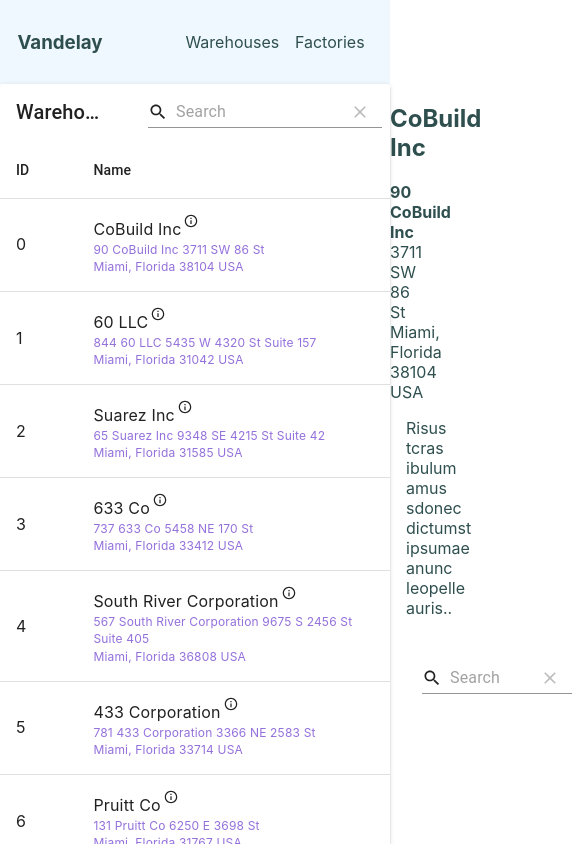
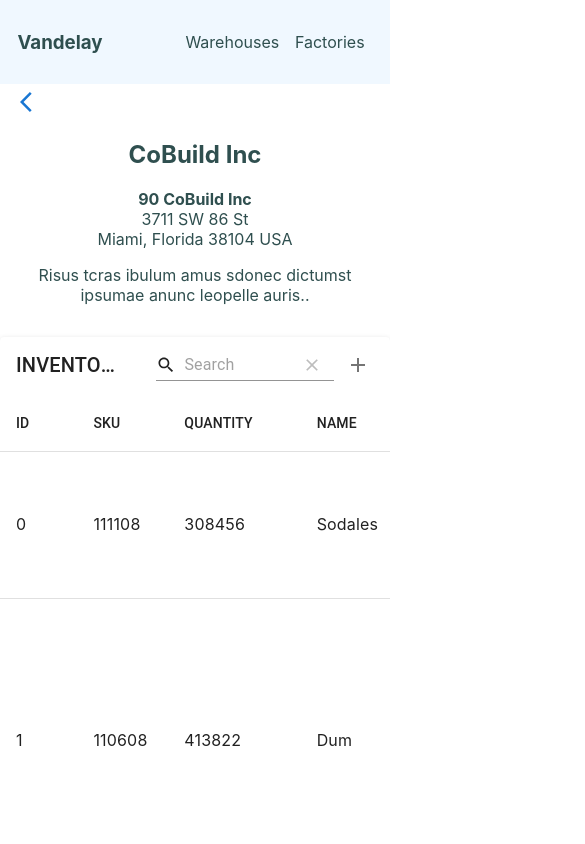
Before and after one commit to reyesdmusic/vandelay, a React (Create React App) app: page /warehouses in a window 390 px wide. Shown: the top 844 px of the page, 585 px wide, since content can reach past the window. Built offline with nearby package versions, Linux system fonts and the light colour scheme.

Commit message:
Make responsive

```diff
--- a/src/App.css
+++ b/src/App.css
@@ -1,3 +1,8 @@
+html,
+body {
+  height: 100vh;
+}
+
 .App {
   text-align: center;
   color: darkslategrey;
@@ -42,12 +47,17 @@ a {
   align-content: center;
 }
 
+.flex-start {
+  display: flex;
+  align-content: flex-start;
+}
+
 .table-container {
-  width: 460px;
+  width: 400px;
 }
 
 .secondary-table {
-  width: 80%;
+  width: 90%;
   align-self: center;
 }
 
@@ -64,5 +74,56 @@ a {
 }
 
 .detail-section {
-  width: calc(100vw - 460px);
+  width: calc(100vw - 400px);
+  transition: transform 0.3s ease-in-out;
 }
+
+#back-button {
+  display: none;
+}
+
+@media screen and (max-width: 1200px) {
+  .secondary-table {
+    width: 95%;
+  }
+  .table-container {
+    width: 350px;
+  }
+  .detail-section {
+    width: calc(100vw - 350px);
+  }
+}
+
+@media screen and (max-width: 1100px) {
+  body {
+    overflow-x: hidden;
+    height: 100vh;
+  }
+
+  #back-button {
+    display: flex;
+  }
+
+  .secondary-table {
+    width: 100%;
+  }
+  .table-container {
+    width: 100%;
+  }
+  .detail-section {
+    background-color: white;
+    position: absolute;
+    z-index: 3;
+    width: 100%;
+    transform: translateX(100%);
+    -webkit-transform: translateX(100%);
+  }
+
+  .detail-section.active {
+    position: absolute;
+    z-index: 10;
+    transform: translateX(0);
+    -webkit-transform: translateX(0);
+    min-height: 1200px;
+  }
+}
--- a/src/components/DetailSection.js
+++ b/src/components/DetailSection.js
@@ -1,10 +1,15 @@
 import SecondaryTable from './SecondaryTable';
-import { useSelector } from 'react-redux';
+import { useSelector, useDispatch } from 'react-redux';
+import ArrowBackIosIcon from '@mui/icons-material/ArrowBackIos';
+import Button from '@mui/material/Button';
+import { setActiveDetailClass } from '../redux/actions'
 
 
 function DetailSection({ type }) {
+  const dispatch = useDispatch()
   const isWarehouse = type === 'Warehouses'
   const primaryDetail = useSelector(state => isWarehouse ? state.warehouseDetailReducer : state.factoryDetailReducer);
+  const activeDetailClass = useSelector(state => state.activeDetailClassReducer);
   const { warehouseName, warehouseAddress, warehouseDescription, factoryName, factoryAddress, factoryDescription } = primaryDetail
   const addressData = warehouseAddress || factoryAddress
   const { buildingName, streetLine1, streetLine2, city, stateProvince, zipPostalCode, country } = addressData
@@ -13,8 +18,13 @@ function DetailSection({ type }) {
   const cityStateCountry = `${city}, ${stateProvince} ${zipPostalCode} ${country}`
   const description = warehouseDescription || factoryDescription
 
+
+
   return (
-    <section className="detail-section flex-column-center">
+    <section className={`detail-section flex-column-center ${activeDetailClass ? 'active' : ''}`}>
+      <div id="back-button" className="flex-start">
+        <Button onClick={() => dispatch(setActiveDetailClass())}><ArrowBackIosIcon /></Button>
+      </div>
       <h2>{name}</h2>
       <b>{buildingName}</b>
       <span>{address}</span>
--- a/src/components/PrimaryTable.js
+++ b/src/components/PrimaryTable.js
@@ -10,7 +10,7 @@ import LastPageIcon from '@mui/icons-material/LastPage';
 import InfoOutlinedIcon from '@mui/icons-material/InfoOutlined';
 import ToolTip from '@mui/material/Tooltip';
 import { useSelector, useDispatch } from 'react-redux';
-import { setFactoryDetail, setWarehouseDetail, setInventoryDetail, setMachineDetail } from '../redux/actions'
+import { setFactoryDetail, setWarehouseDetail, setInventoryDetail, setMachineDetail, setActiveDetailClass } from '../redux/actions'
 
 export default function PrimaryTable({ type }) {
   const isWarehouse = type === 'Warehouses'
@@ -22,8 +22,9 @@ export default function PrimaryTable({ type }) {
 
   return (
       <div className='table-container'>
+        <h2>{type}</h2>
         <MaterialTable
-          title={type}
+          title=""
           columns={[
             {
               title: "ID",
@@ -46,7 +47,7 @@ export default function PrimaryTable({ type }) {
                 const addressData = warehouseAddress || factoryAddress
                 const { buildingName, streetLine1, streetLine2, city, stateProvince, zipPostalCode, country } = addressData
                 const name = warehouseName || factoryName
-                const address = `${buildingName} ${streetLine1}${streetLine2 ? ` ${streetLine2}` : ''}`
+                const address = `${streetLine1}${streetLine2 ? ` ${streetLine2}` : ''}`
                 const description = warehouseDescription || factoryDescription
                 const cityStateCountry = `${city}, ${stateProvince} ${zipPostalCode} ${country}`
                 return (
@@ -77,6 +78,8 @@ export default function PrimaryTable({ type }) {
               dispatch(setMachineDetail(rowData[fieldId], secondaryData))
             }
 
+            dispatch(setActiveDetailClass())
+
             event.stopPropagation();
           }}
           icons={{
--- a/src/components/SecondaryTable.js
+++ b/src/components/SecondaryTable.js
@@ -19,7 +19,7 @@ import DialogContentText from '@mui/material/DialogContentText';
 import TextField from '@mui/material/TextField';
 import DialogTitle from '@mui/material/DialogTitle';
 import { useSelector, useDispatch } from 'react-redux';
-import { deleteItem, deleteMachine, editItem, editMachine, addItem, addMachine } from '../redux/actions'
+import { deleteItem, deleteMachine, editItem, editMachine, addItem, addMachine, setActiveDetailClass } from '../redux/actions'
 
 export default function SecondaryTable({ type }) {
   const [openDeleteModal, setOpenDeleteModal] = useState(false);
@@ -29,6 +29,7 @@ export default function SecondaryTable({ type }) {
   const dispatch = useDispatch()
   const isWarehouse = type === 'Warehouses'
   const secondaryDetail = useSelector(state => isWarehouse ? state.inventoryDetailReducer : state.machineDetailReducer);
+  const activeDetailClass = useSelector(state => state.activeDetailClassReducer);
   const title = isWarehouse ? 'INVENTORY ITEMS' : 'MACHINES'
   const primaryIdKey = isWarehouse ? 'warehouseId' : 'factoryId'
   const secondaryIdKey = isWarehouse ? 'itemId' : 'machineId'
@@ -92,7 +93,7 @@ export default function SecondaryTable({ type }) {
     handleClose(actionType);
   };
 
-  const handleClose = (actionType) => {
+  const handleClose = (actionType, isCancel) => {
     switch (actionType) {
       case 'edit':
         setOpenEditModal(false);
@@ -104,6 +105,8 @@ export default function SecondaryTable({ type }) {
         setOpenAddModal(false);
         break;
     }
+    if (isCancel) return
+    dispatch(setActiveDetailClass())
   };
 
   let columns = []
@@ -177,7 +180,7 @@ export default function SecondaryTable({ type }) {
 
   return (
       <div className="m-1 secondary-table">
-         <Dialog open={openAddModal} onClose={() => handleClose('add')}>
+         <Dialog open={openAddModal}>
           <DialogTitle>ADD NEW {isWarehouse ? 'ITEM' : 'MACHINE'}</DialogTitle>
             <DialogContent>
             {inputFields.map((field) => {
@@ -195,7 +198,7 @@ export default function SecondaryTable({ type }) {
 
           </DialogContent>
           <DialogActions>
-            <Button onClick={() => handleClose('add')}>CANCEL</Button>
+            <Button onClick={() => handleClose('add', true)}>CANCEL</Button>
             <Button onClick={handleAdd}>SAVE</Button>
           </DialogActions>
         </Dialog>
@@ -211,7 +214,7 @@ export default function SecondaryTable({ type }) {
             </DialogContentText>
           </DialogContent>
           <DialogActions>
-            <Button onClick={() => handleClose('delete')}>NO</Button>
+            <Button onClick={() => handleClose('delete', true)}>NO</Button>
             <Button onClick={handleDelete} autoFocus>YES, REMOVE</Button>
           </DialogActions>
         </Dialog>
@@ -234,7 +237,7 @@ export default function SecondaryTable({ type }) {
 
           </DialogContent>
           <DialogActions>
-            <Button onClick={() => handleClose('edit')}>CANCEL</Button>
+            <Button onClick={() => handleClose('edit', true)}>CANCEL</Button>
             <Button onClick={handleEdit}>SAVE</Button>
           </DialogActions>
         </Dialog>
--- a/src/redux/actions/index.js
+++ b/src/redux/actions/index.js
@@ -67,3 +67,9 @@ export const addItem = (addObj) => {
         payload: addObj
     }
 };
+
+export const setActiveDetailClass = () => {
+    return {
+        type: 'setActiveDetailClass'
+    }
+};
--- /dev/null
+++ b/src/redux/reducers/activeDetailClass.js
@@ -0,0 +1,8 @@
+const activeDetailClassReducer = (state = false, action) => {
+    switch (action.type) {
+        default:
+            return !state;
+        }
+}
+
+export default activeDetailClassReducer;
--- a/src/redux/reducers/index.js
+++ b/src/redux/reducers/index.js
@@ -6,6 +6,7 @@ import factoryDetailReducer from './factoryDetail';
 import warehouseDetailReducer from './warehouseDetail';
 import inventoryDetailReducer from './inventoryDetail';
 import machineDetailReducer from './machineDetail';
+import activeDetailClassReducer from './activeDetailClass';
 import { combineReducers } from 'redux';
 
 const allReducers = combineReducers({
@@ -16,7 +17,8 @@ const allReducers = combineReducers({
     factoryDetailReducer,
     warehouseDetailReducer,
     inventoryDetailReducer,
-    machineDetailReducer
+    machineDetailReducer,
+    activeDetailClassReducer
 })
 
 export default allReducers;
```
